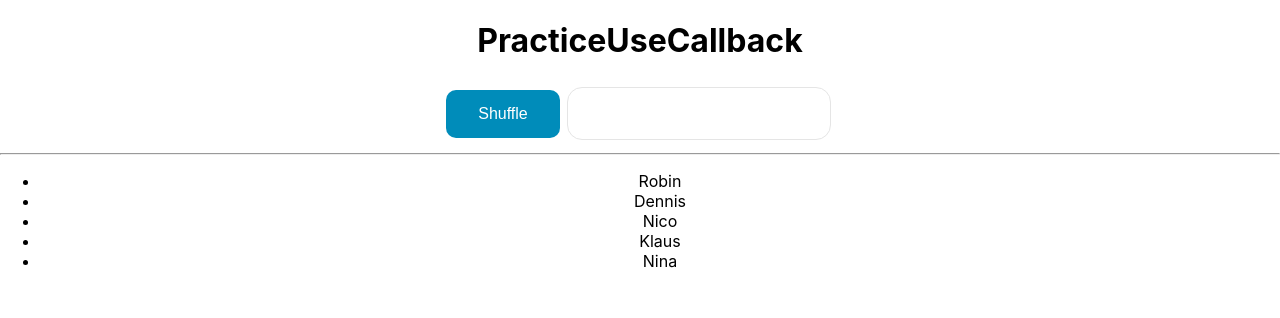
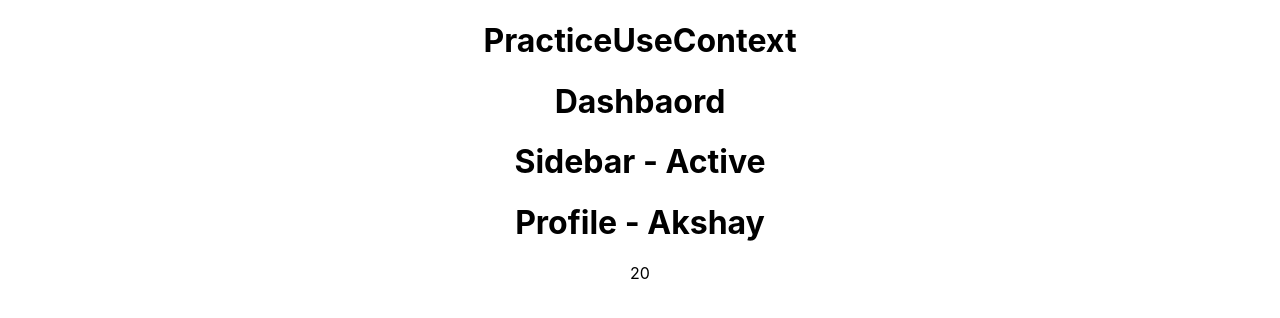
Before and after one commit to akshaySen08/react-hooks-2024, a React (Create React App) app: page / in a window 1280 px wide. Shown: the top 318 px of the page. Built offline with nearby package versions, Linux system fonts and the light colour scheme; the HTML template or start-up script is replaced by a standard one.

Commit message:
Pratice UseContext Hook

```diff
--- a/src/App.jsx
+++ b/src/App.jsx
@@ -1,5 +1,4 @@
 import './App.css';
-import PracticeUseCallback from './Practice/UseCallback/PracticeUseCallback';
 // import UseCallBackComponent from './Hooks/UseCallback';
 // import UseEffectComponent from './Hooks/UseEffect'
 // import UseMemoComponent from './Hooks/UseMemo';
@@ -12,7 +11,9 @@ import PracticeUseCallback from './Practice/UseCallback/PracticeUseCallback';
 // import UseLayoutEffectComponent from './Hooks/UseLayoutEffect/UseLayoutEffect';
 // import PracticeUseEffect from './Practice/UseEffect/PracticeUseEffect';
 // import PracticeUseMemo from './Practice/UseMemo/PracticeUseMemo';
-import RealLifeUseMemo from './Practice/UseMemo/RealLifeExample/RealLifeUseMemo';
+// import RealLifeUseMemo from './Practice/UseMemo/RealLifeExample/RealLifeUseMemo';
+// import PracticeUseCallback from './Practice/UseCallback/PracticeUseCallback';
+import PracticeUseContext from './Practice/UseContext/PracticeUseContext';
 
 function App() {
   return (
@@ -36,7 +37,10 @@ function App() {
       {/* <PracticeUseMemo /> */}
       {/* <RealLifeUseMemo /> */}
 
-      <PracticeUseCallback />
+      {/* <PracticeUseCallback />  Ex - Shuffle users and Search Users */}
+
+      <PracticeUseContext/>
+
     </div>
   );
 }
--- /dev/null
+++ b/src/Practice/UseContext/Dashbaord.jsx
@@ -0,0 +1,15 @@
+import React from 'react'
+import Sidebar from './Sidebar'
+import Profile from './Profile'
+
+const Dashbaord = () => {
+    return (
+        <>
+            <h1>Dashbaord</h1>
+            <Sidebar/>
+            <Profile/>
+        </>
+    )
+}
+
+export default Dashbaord
--- /dev/null
+++ b/src/Practice/UseContext/PracticeUseContext.jsx
@@ -0,0 +1,16 @@
+import React from 'react'
+import Dashbaord from './Dashbaord'
+import {UserContext} from './UserContext'
+
+const PracticeUseContext = () => {
+    return (
+        <>
+            <h1>PracticeUseContext</h1>
+            <UserContext.Provider value={{name: "Akshay", age: 20, isLoggedIn: true}}>
+                <Dashbaord />
+            </UserContext.Provider>
+        </>
+    )
+}
+
+export default PracticeUseContext
--- /dev/null
+++ b/src/Practice/UseContext/Profile.jsx
@@ -0,0 +1,14 @@
+import React from 'react'
+import { useUserContext } from './UserContext'
+
+const Profile = () => {
+    const user = useUserContext()
+    return (
+        <>
+            <h1>Profile - {user.name}</h1>
+            <p>{user.age}</p>
+        </>
+    )
+}
+
+export default Profile
--- /dev/null
+++ b/src/Practice/UseContext/Sidebar.jsx
@@ -0,0 +1,13 @@
+import React from 'react'
+import { useUserContext } from './UserContext'
+
+const Sidebar = () => {
+    const user = useUserContext()
+    return (
+        <>
+            <h1>Sidebar - {user.isLoggedIn ? "Active" : "Inactive"}</h1>
+        </>
+    )
+}
+
+export default Sidebar
--- /dev/null
+++ b/src/Practice/UseContext/UserContext.js
@@ -0,0 +1,15 @@
+import { createContext, useContext } from "react";
+
+
+export const UserContext = createContext(undefined);
+
+// Creating a custom hook to check if the user is logged in or not
+export const useUserContext = () => {
+    const user = useContext(UserContext)
+
+    if(user === undefined) {
+        throw new Error("useUserContext must be used within a UserProvider")
+    }
+
+    return user;
+}
```
